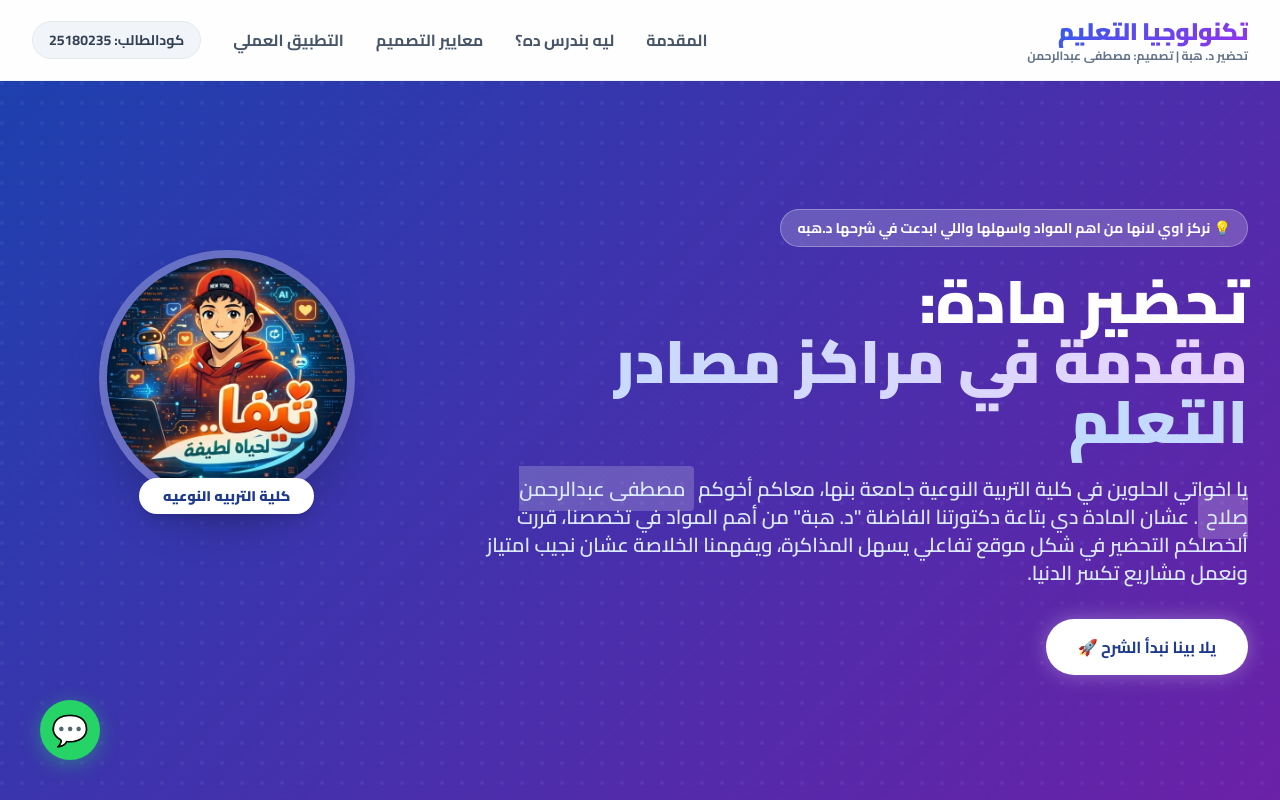
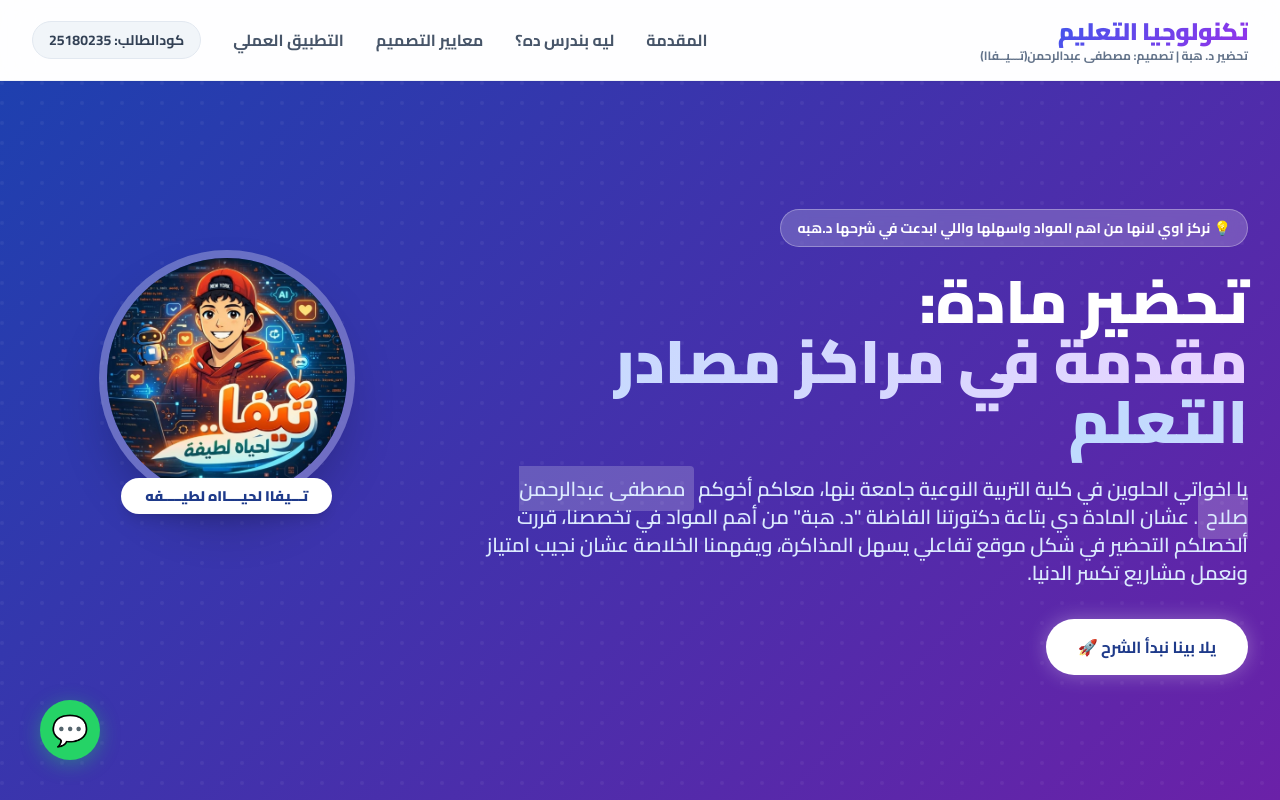
Before and after one commit to tefa-v/d_heba, a plain HTML site: page index.html in a window 1280 px wide. Shown: the top 800 px of the page. Drawn offline with nearby package versions, Linux system fonts and the light colour scheme.

Commit message:
Update index.html

```diff
--- a/index.html
+++ b/index.html
@@ -121,7 +121,7 @@
             <div class="flex justify-between h-20 items-center">
                 <div class="flex flex-col">
                     <span class="text-2xl font-black tracking-tight gradient-text">تكنولوجيا التعليم</span>
-                    <span class="text-xs font-bold text-slate-500">تحضير د. هبة | تصميم: مصطفى عبدالرحمن</span>
+                    <span class="text-xs font-bold text-slate-500">تحضير د. هبة | تصميم: مصطفى عبدالرحمن(تـــيــفاا)</span>
                 </div>
                 <div class="hidden md:flex space-x-8 space-x-reverse items-center">
                     <button onclick="scrollToSection('intro')" class="text-slate-600 hover:text-blue-600 font-bold transition">المقدمة</button>
@@ -164,7 +164,7 @@
                 <div class="w-64 h-64 bg-white/10 backdrop-blur-xl rounded-full border-8 border-white/20 flex items-center justify-center text-8xl shadow-2xl relative animate-[bounce_5s_infinite]">
                     <img src="logo.png" alt="شعار الكلية" class="w-full h-full object-cover rounded-full">
 
-                    <div class="absolute -bottom-4 bg-white text-blue-900 text-sm font-black px-6 py-2 rounded-full shadow-lg">كلية التربيه النوعيه</div>
+                    <div class="absolute -bottom-4 bg-white text-blue-900 text-sm font-black px-6 py-2 rounded-full shadow-lg">تـــيفاا لحيــــااه لطيـــــفه</div>
                 </div>
             </div>
         </div>
@@ -711,4 +711,5 @@
         });
     </script>
 </body>
+
 </html>
```
